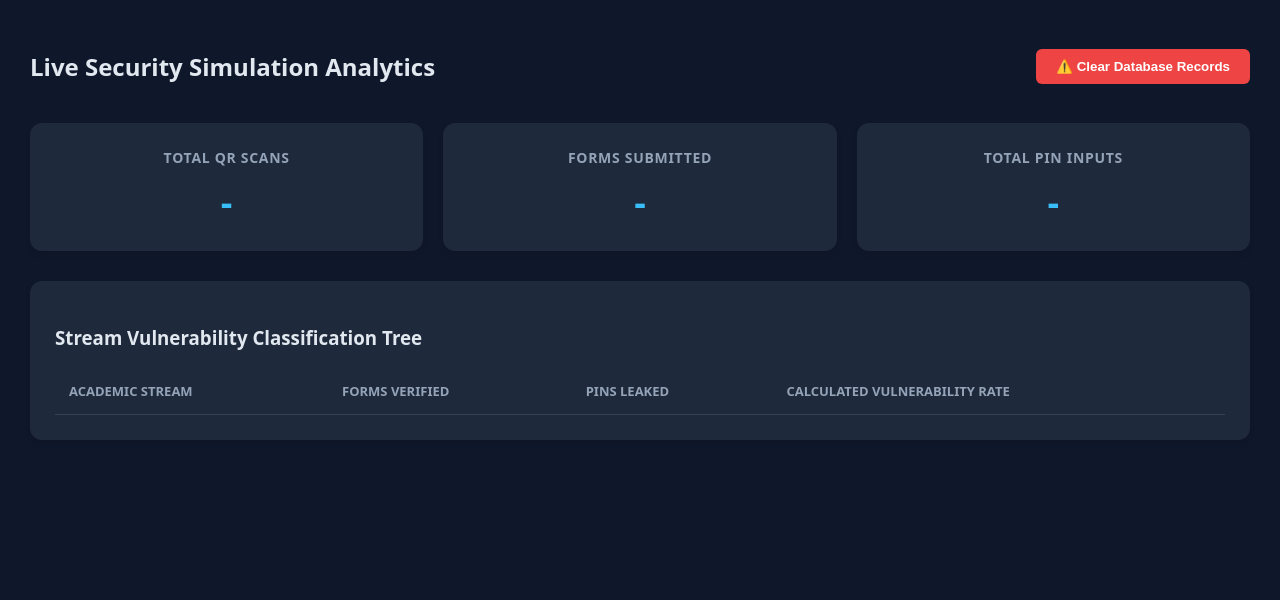
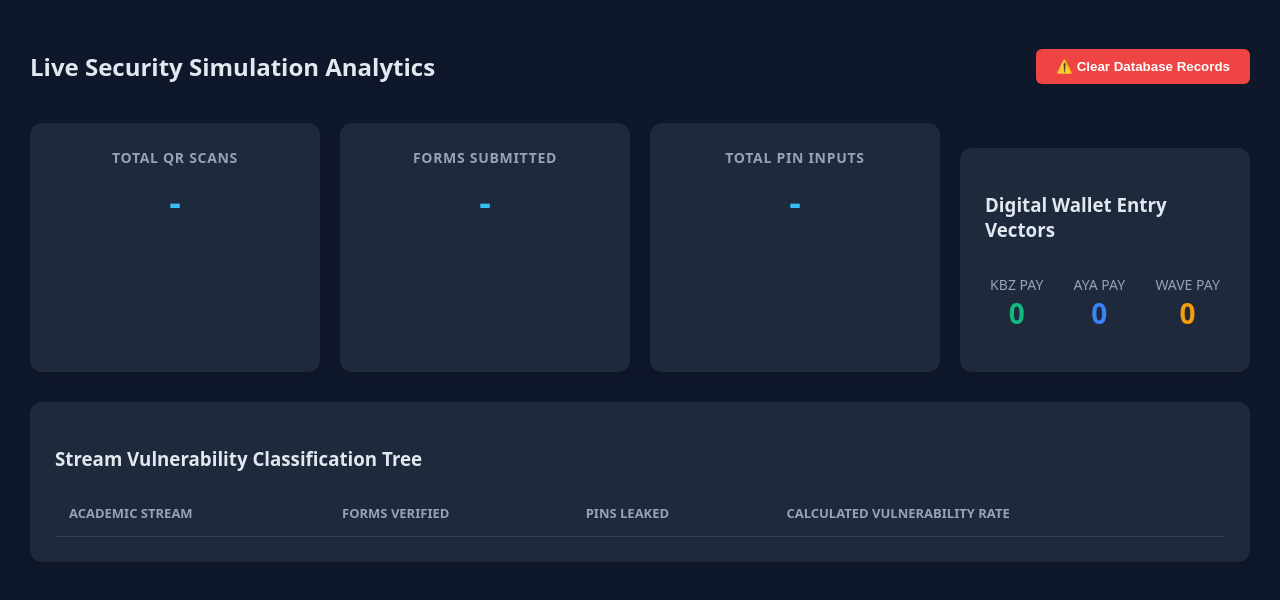
Before and after one commit to kaungmyathtet123/gusto-collaboration-scenario-prototypewalletattack, a website: page Dashboard.html in a window 1280 px wide. Drawn offline with Linux system fonts and the light colour scheme; no server answers.

Commit message:
Update Dashboard.html

```diff
--- a/Dashboard.html
+++ b/Dashboard.html
@@ -32,6 +32,25 @@
         <div class="card"><h3>Total QR Scans</h3><div class="num" id="totalScans">-</div></div>
         <div class="card"><h3>Forms Submitted</h3><div class="num" id="totalSubmissions">-</div></div>
         <div class="card"><h3>Total PIN Inputs</h3><div class="num" id="totalPins">-</div></div>
+
+        <div class="table-section" style="margin-top: 25px;">
+    <h3>Digital Wallet Entry Vectors</h3>
+    <div style="display: flex; gap: 20px; justify-content: space-around; padding: 15px 0;">
+        <div style="text-align: center;">
+            <div style="font-size: 14px; color: #94a3b8; text-transform: uppercase;">KBZ Pay</div>
+            <div style="font-size: 28px; font-weight: bold; color: #10b981;" id="kbzCount">0</div>
+        </div>
+        <div style="text-align: center;">
+            <div style="font-size: 14px; color: #94a3b8; text-transform: uppercase;">AYA Pay</div>
+            <div style="font-size: 28px; font-weight: bold; color: #3b82f6;" id="ayaCount">0</div>
+        </div>
+        <div style="text-align: center;">
+            <div style="font-size: 14px; color: #94a3b8; text-transform: uppercase;">Wave Pay</div>
+            <div style="font-size: 28px; font-weight: bold; color: #f59e0b;" id="waveCount">0</div>
+        </div>
+    </div>
+</div>
+
     </div>
 
     <div class="table-section">
```
